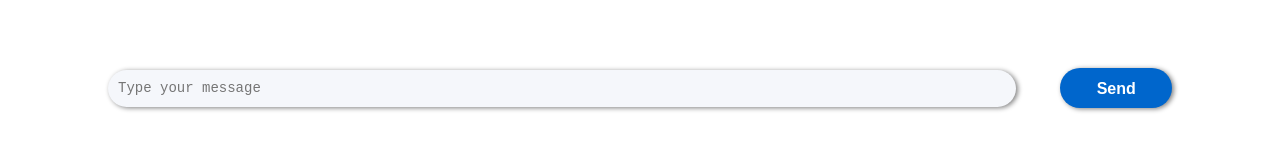
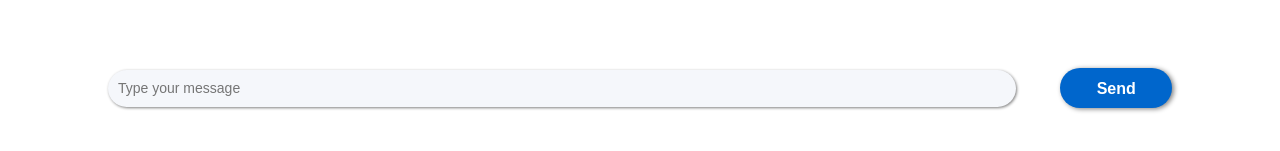
Before and after one commit to antonsadovskiy/tasks-from-ignat, a React (Create React App) app: page / in a window 1280 px wide. Shown: the part 223-374 px from the top of the page. Built offline with nearby package versions, Linux system fonts and the light colour scheme.

Commit message:
added some styles to MessageSender component

```diff
--- a/src/s2-homeworks/hw01/message-sender/MessageSender.module.css
+++ b/src/s2-homeworks/hw01/message-sender/MessageSender.module.css
@@ -6,6 +6,7 @@
 }
 
 .textarea {
+    font-family: 'Montserrat', sans-serif;
     font-size: 14px;
     width: 976px;
     height: 100px;
@@ -14,12 +15,10 @@
     line-height: 17px;
     overflow: hidden;
     border: none;
-    outline:none;
+    outline: none;
     padding: 10px;
     background: #F5F7FB;
-    /*box-shadow: 0 5px 20px rgba(29, 33, 38, 0.03), 0 1px 2px rgba(29, 33, 38, 0.1);*/
-    box-shadow: 2px 1px 5px gray;
-
+    box-shadow: 1px 1px 3px gray;
 }
 
 .button {
```
